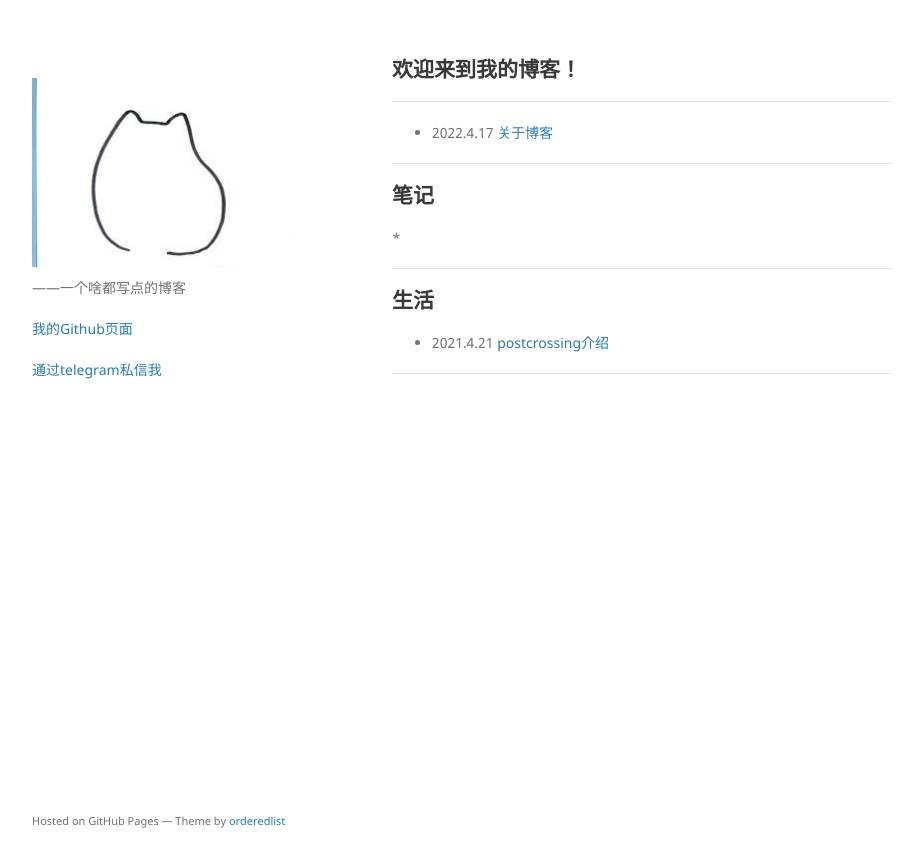
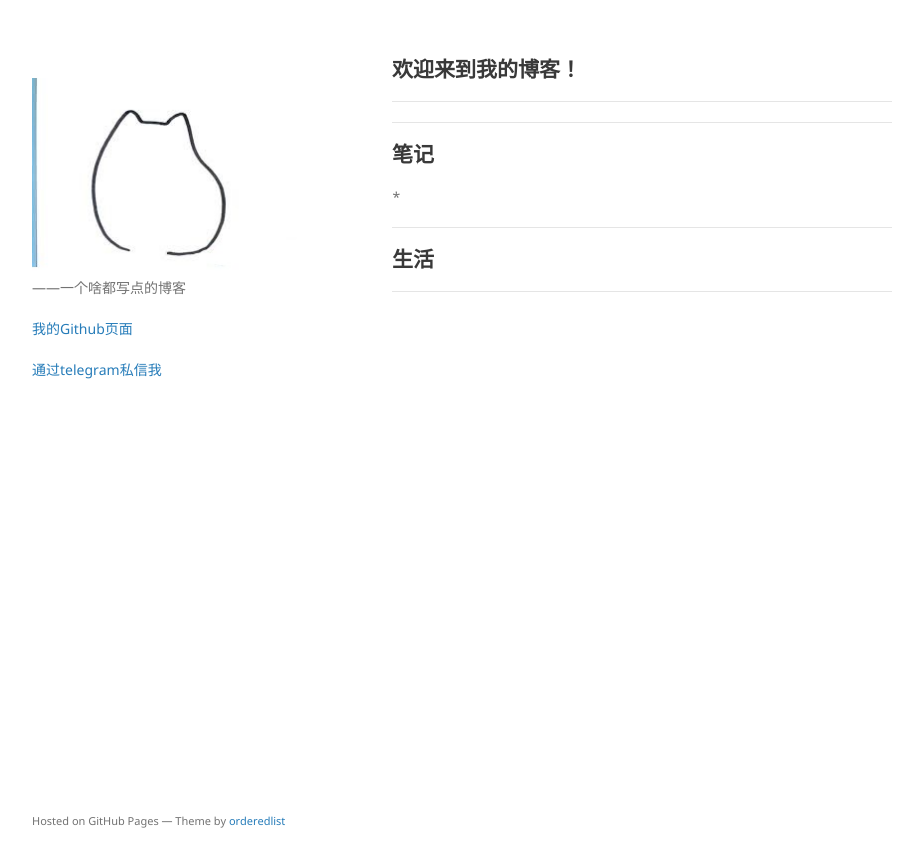
Before and after one commit to growster/growster.github.io, a Jekyll site: the page built from index.md, in a window 1280 px wide. Shown: the top 867 px of the page, without its empty margins (178-1101 px from the left). Built offline with Jekyll 4.4.1, drawn with Linux system fonts in a browser that asks for light colours; comment, search, counter and statistics services are not loaded.

Commit message:
更改首页

```diff
--- a/index.md
+++ b/index.md
@@ -8,7 +8,6 @@ description: ——一个啥都写点的博客
 
 * * *
 
-* 2022.4.17 [关于博客](./_posts/其他/2022-04-17-关于博客.md)
 
 * * *
 
@@ -18,6 +17,5 @@ description: ——一个啥都写点的博客
 * * *
 
 ## 生活
-* 2021.4.21 [postcrossing介绍](.\_posts\生活\Postcrossing\2022-04-18-postcrossing介绍.md)
 
 * * *
```
